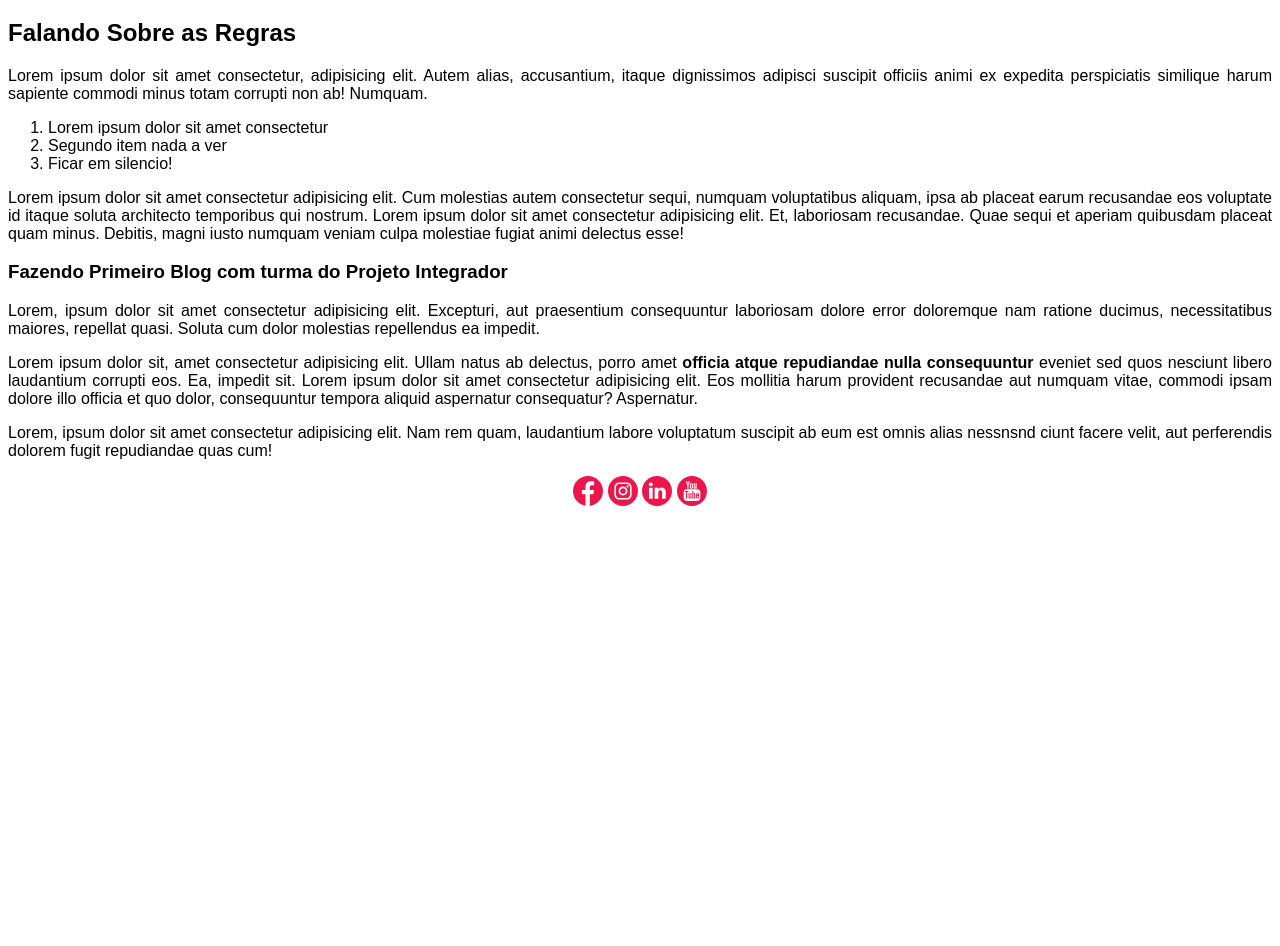
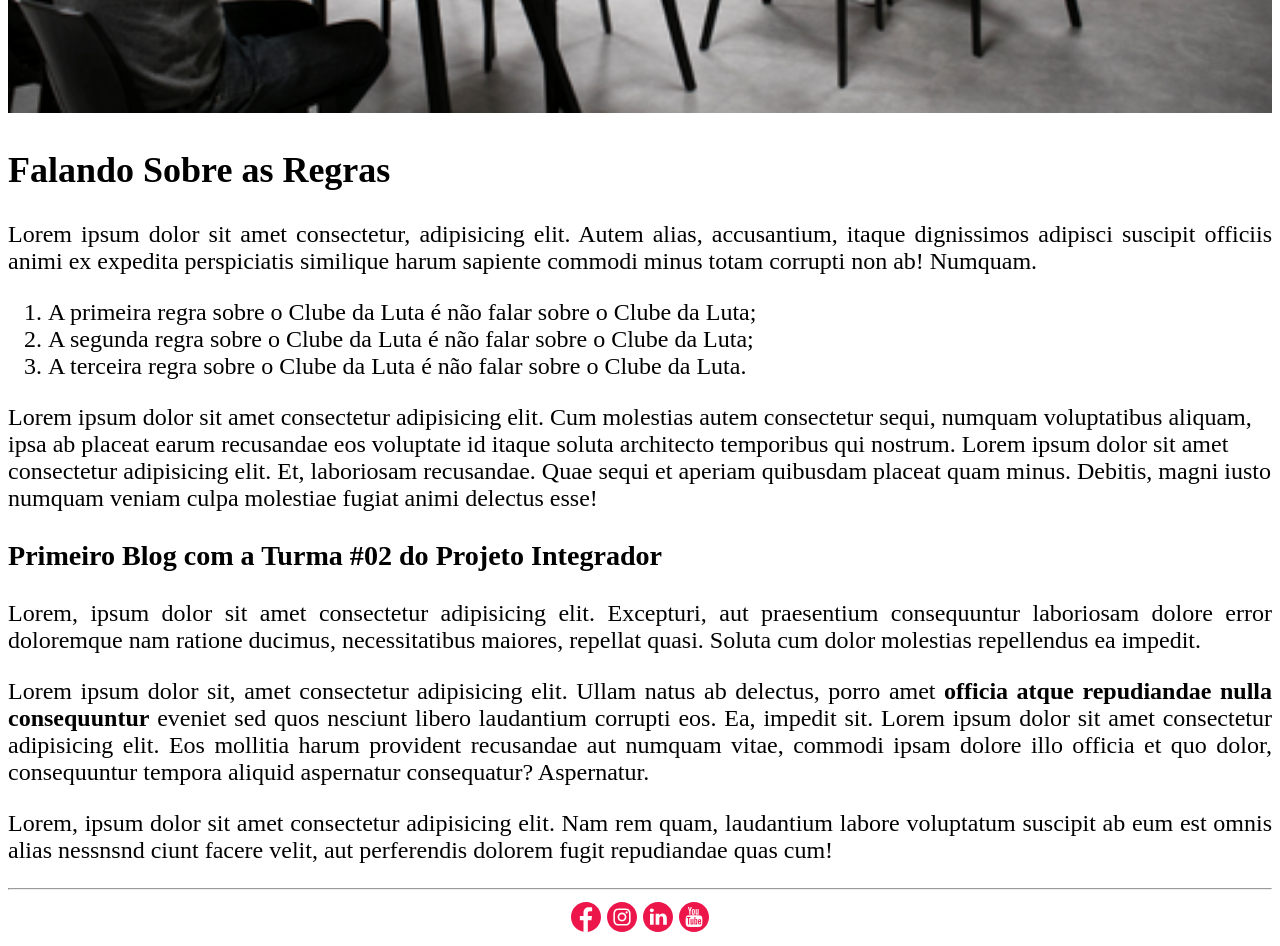
Before and after one commit to lcaladoferreira/aula-html-aovivo, a plain HTML site: page index.html in a window 1280 px wide. Shown: the part 900-1846 px from the top of the page. Before the commit the page ends 1418 px from the top, so only its background shows below. Drawn offline with Linux system fonts and the light colour scheme.

Commit message:
segundo commit

```diff
--- a/index.html
+++ b/index.html
@@ -30,16 +30,16 @@
             adipisci suscipit officiis animi ex expedita perspiciatis similique harum sapiente commodi minus totam
             corrupti non ab! Numquam.</p>
         <ol>
-            <li>Lorem ipsum dolor sit amet consectetur</li>
-            <li>Segundo item nada a ver</li>
-            <li>Ficar em silencio!</li>
+            <li>A primeira regra sobre o Clube da Luta é não falar sobre o Clube da Luta;</li>
+            <li>A segunda regra sobre o Clube da Luta é não falar sobre o Clube da Luta;</li>
+            <li>A terceira regra sobre o Clube da Luta é não falar sobre o Clube da Luta.</li>
         </ol>
-        <p>Lorem ipsum dolor sit amet consectetur adipisicing elit. Cum molestias autem consectetur sequi, numquam
+        <p1>Lorem ipsum dolor sit amet consectetur adipisicing elit. Cum molestias autem consectetur sequi, numquam
             voluptatibus aliquam, ipsa ab placeat earum recusandae eos voluptate id itaque soluta architecto temporibus
             qui nostrum. Lorem ipsum dolor sit amet consectetur adipisicing elit. Et, laboriosam recusandae. Quae sequi
             et aperiam quibusdam placeat quam minus. Debitis, magni iusto numquam veniam culpa molestiae fugiat animi
-            delectus esse!</p>
-        <h3>Fazendo Primeiro Blog com turma do Projeto Integrador</h3>
+            delectus esse!</p1>
+        <h3>Primeiro Blog com a Turma #02 do Projeto Integrador</h3>
         <p>Lorem, ipsum dolor sit amet consectetur adipisicing elit. Excepturi, aut praesentium consequuntur laboriosam
             dolore error doloremque nam ratione ducimus, necessitatibus maiores, repellat quasi. Soluta cum dolor
             molestias repellendus ea impedit.</p>
@@ -52,7 +52,8 @@
         <p>Lorem, ipsum dolor sit amet consectetur adipisicing elit. Nam rem quam, laudantium labore voluptatum suscipit
             ab eum est omnis alias nessnsnd ciunt facere velit, aut perferendis dolorem fugit repudiandae quas cum!</p>
     </section>
-    <footer>
+    <hr>
+    <footer align="center">
 
         <a href="https://www.facebook.com" ><img src="./img/facebook.svg" width="30" alt="facebook"></a>
         <a href="https://www.instagram.com/" ><img src="./img/instagram.svg" width="30" alt="instagram"></a>
--- a/style.css
+++ b/style.css
@@ -1,9 +1,16 @@
+
 body {
-    font-family: Arial, sans-serif;
+    font-family: Arial, sans-serif, 1.5;
     max-width: 100%;
     height: auto;
-}
+    font-size: 3vh;
+    font-display: auto; }
 
+    @media screen and (max-width: 600px) {
+        div.example {
+          font-size: 30px;
+        }
+      }
 
 img {
     max-width: 100%;
@@ -26,7 +33,7 @@ h3 {
 
 
 
-p {
+p, p1, p2, ol {
     text-align: justify;
 
 }
@@ -34,7 +41,7 @@ p {
 footer{
 
     text-align: center;
-    align-items: center;
     width: 100%;
+    position: relative;
 
 }
```
